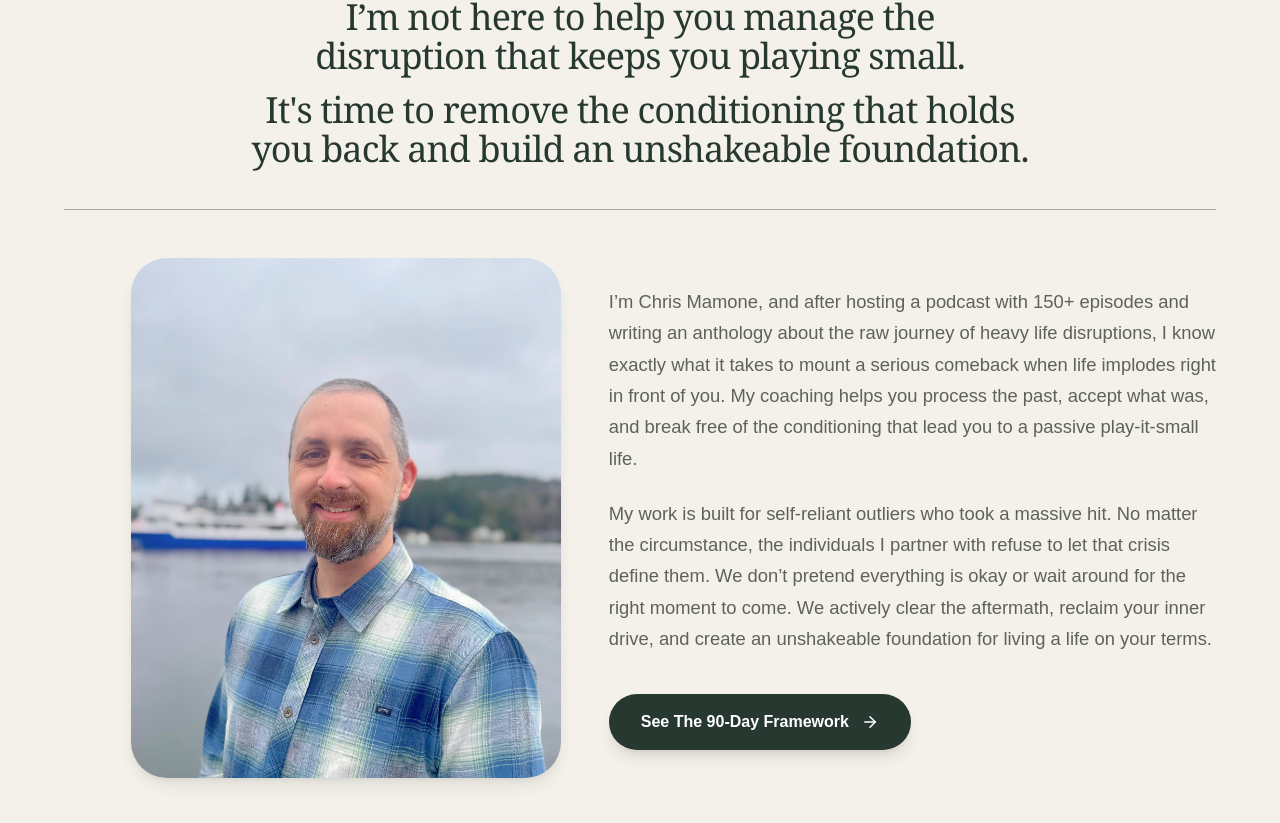
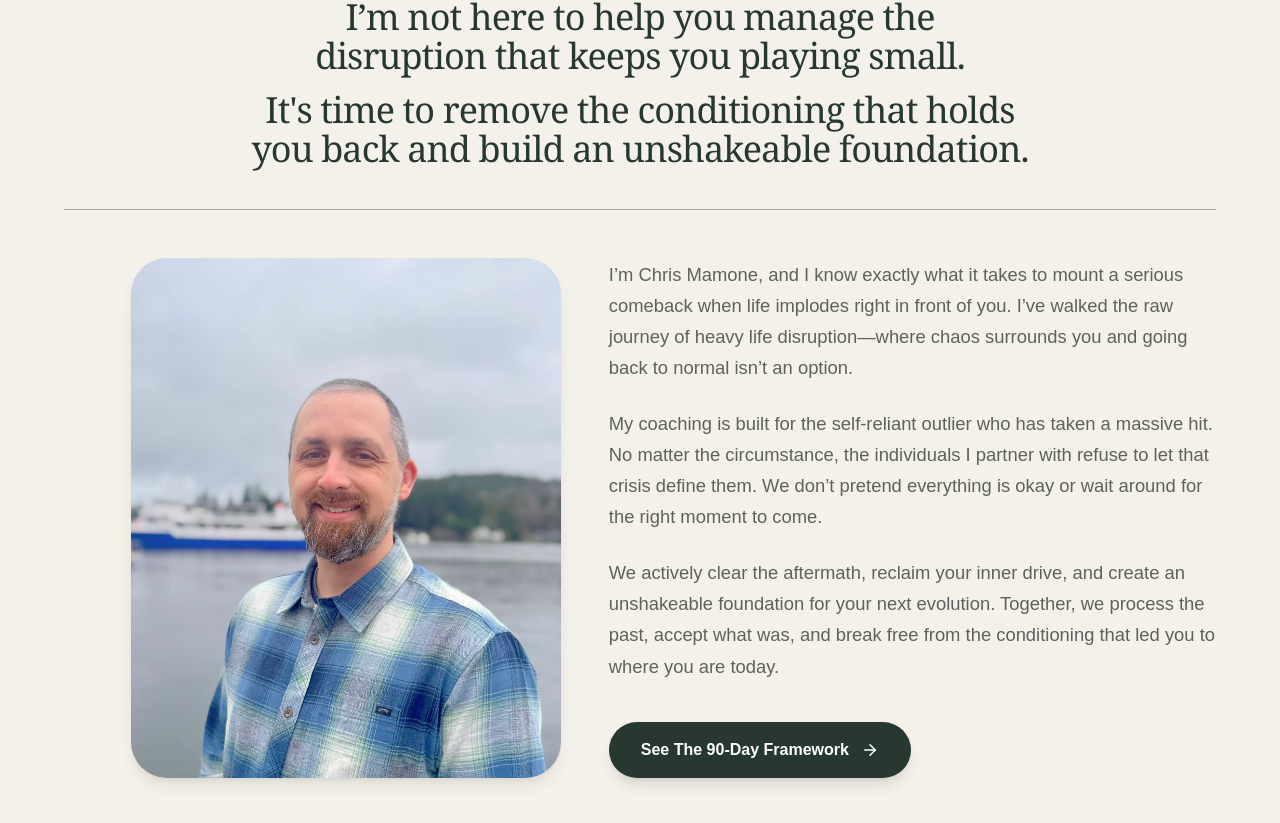
Before and after one commit to mybecomingpath/my-becoming-path, a Next.js app: page / in a window 1280 px wide. Shown: the part 639-1462 px from the top of the page. Built offline with nearby package versions, Linux system fonts and the light colour scheme.

Commit message:
Update page.tsx

```diff
--- a/app/page.tsx
+++ b/app/page.tsx
@@ -128,10 +128,13 @@ const menuItems = [
       {/* COLUMN B: BODY TEXT */}
       <div className="max-w-[620px]">
         <p className="text-[1.15rem] leading-[1.7] text-[#5D625A]">
-I’m Chris Mamone, and after hosting a podcast with 150+ episodes and writing an anthology about the raw journey of heavy life disruptions, I know exactly what it takes to mount a serious comeback when life implodes right in front of you. My coaching helps you process the past, accept what was, and break free of the conditioning that lead you to a passive play-it-small life.        </p>
+I’m Chris Mamone, and I know exactly what it takes to mount a serious comeback when life implodes right in front of you. I’ve walked the raw journey of heavy life disruption—where chaos surrounds you and going back to normal isn’t an option.        </p>
 
         <p className="mt-6 text-[1.15rem] leading-[1.7] text-[#5D625A]">
-          My work is built for self-reliant outliers who took a massive hit. No matter the circumstance, the individuals I partner with refuse to let that crisis define them. We don’t pretend everything is okay or wait around for the right moment to come. We actively clear the aftermath, reclaim your inner drive, and create an unshakeable foundation for living a life on your terms.
+          My coaching is built for the self-reliant outlier who has taken a massive hit. No matter the circumstance, the individuals I partner with refuse to let that crisis define them. We don’t pretend everything is okay or wait around for the right moment to come.
+                </p>
+                <p className="mt-6 text-[1.15rem] leading-[1.7] text-[#5D625A]">
+          We actively clear the aftermath, reclaim your inner drive, and create an unshakeable foundation for your next evolution. Together, we process the past, accept what was, and break free from the conditioning that led you to where you are today.
                 </p>
 
         <Link
```
